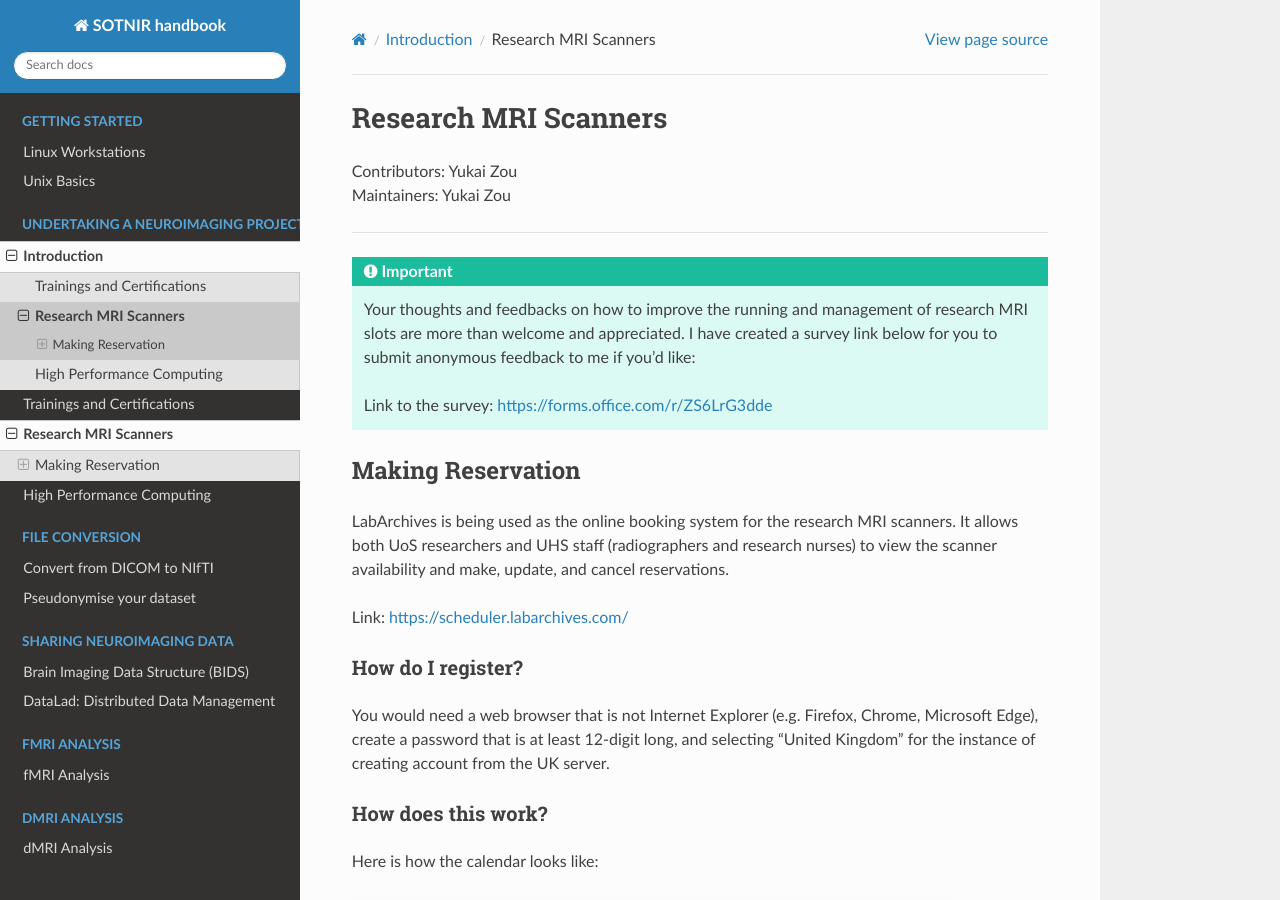
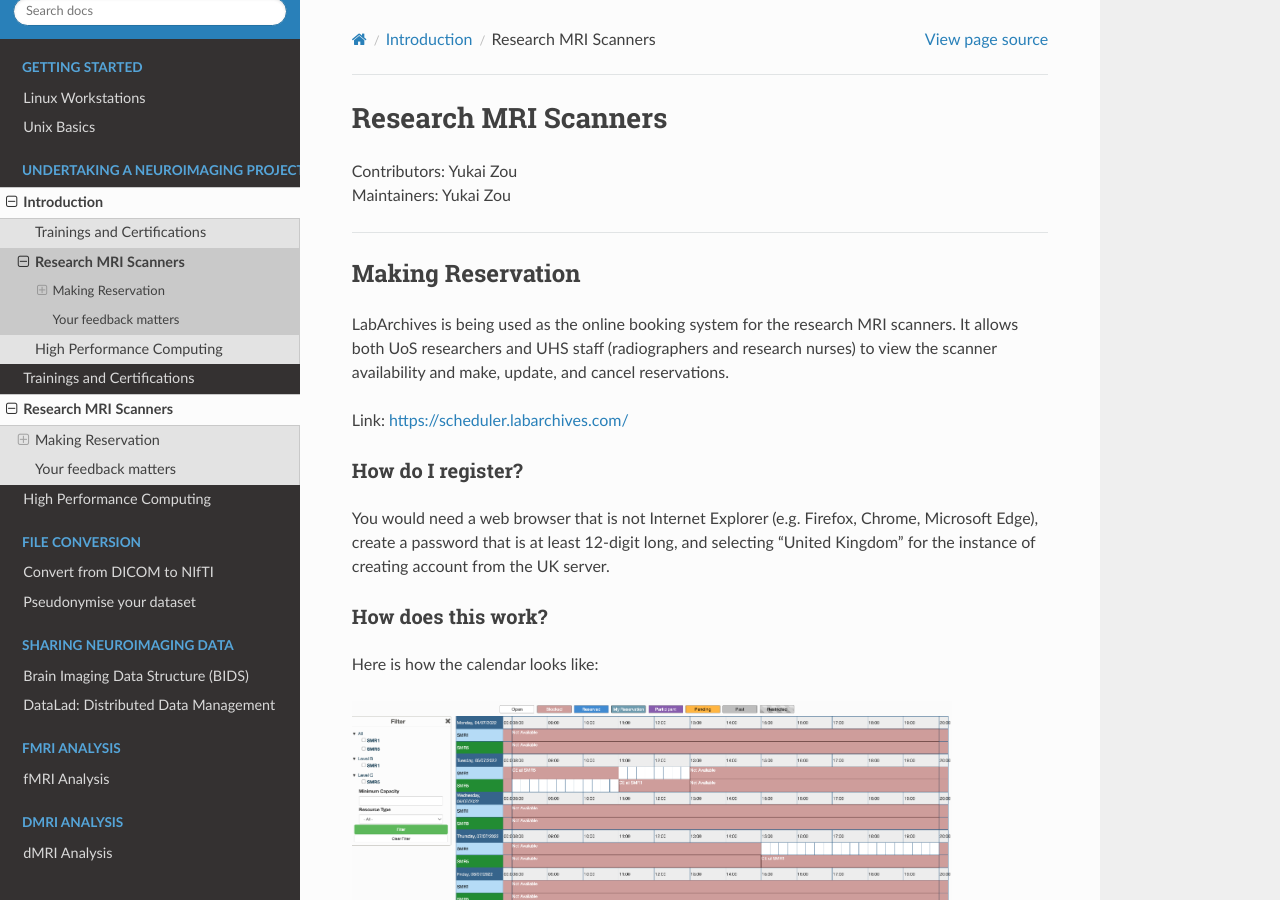
Before and after one commit to nhuneke/sotnir-handbook, a Sphinx documentation site: the page built from docs/projects-soton/mri-scanner.rst, in a window 1280 px wide and 900 px high. Built offline with Sphinx 7.4.7 and the Read the Docs theme 2.0.0, drawn with Linux system fonts in a browser that asks for light colours; pages that are not in the unit, such as notebooks, are missing from menus; some of the changed text lies outside the part shown.

Commit message:
Update mri-scanner.rst

```diff
--- a/docs/projects-soton/mri-scanner.rst
+++ b/docs/projects-soton/mri-scanner.rst
@@ -7,12 +7,6 @@ Research MRI Scanners
 | Maintainers: Yukai Zou
 
 --------------
-
-.. important::
-
-   Your thoughts and feedbacks on how to improve the running and management of research MRI slots are more than welcome and appreciated. I have created a survey link below for you to submit anonymous feedback to me if you'd like:
-
-   Link to the survey: https://forms.office.com/r/ZS6LrG3dde
 
 Making Reservation
 ------------------
@@ -55,3 +49,10 @@ How to look up for the reservations?
 ====================================
 
 To get there you need to click on “Application Management” on top and then select “Reservations”. From there you can specify the filter to, e.g., a certain period of time, user (who made the reservations), and search for any keywords in the Title/Description (i.e. subject ID, hospital ID) of the reservations.
+
+Your feedback matters
+---------------------
+
+If you wish to share your thoughts and feedbacks on how to improve the running and management of research MRI slots, they are more than welcome and appreciated. Below you may find the link to a survey for submitting anonymous feedback:
+
+- Link to the survey: https://forms.office.com/r/ZS6LrG3dde
```
